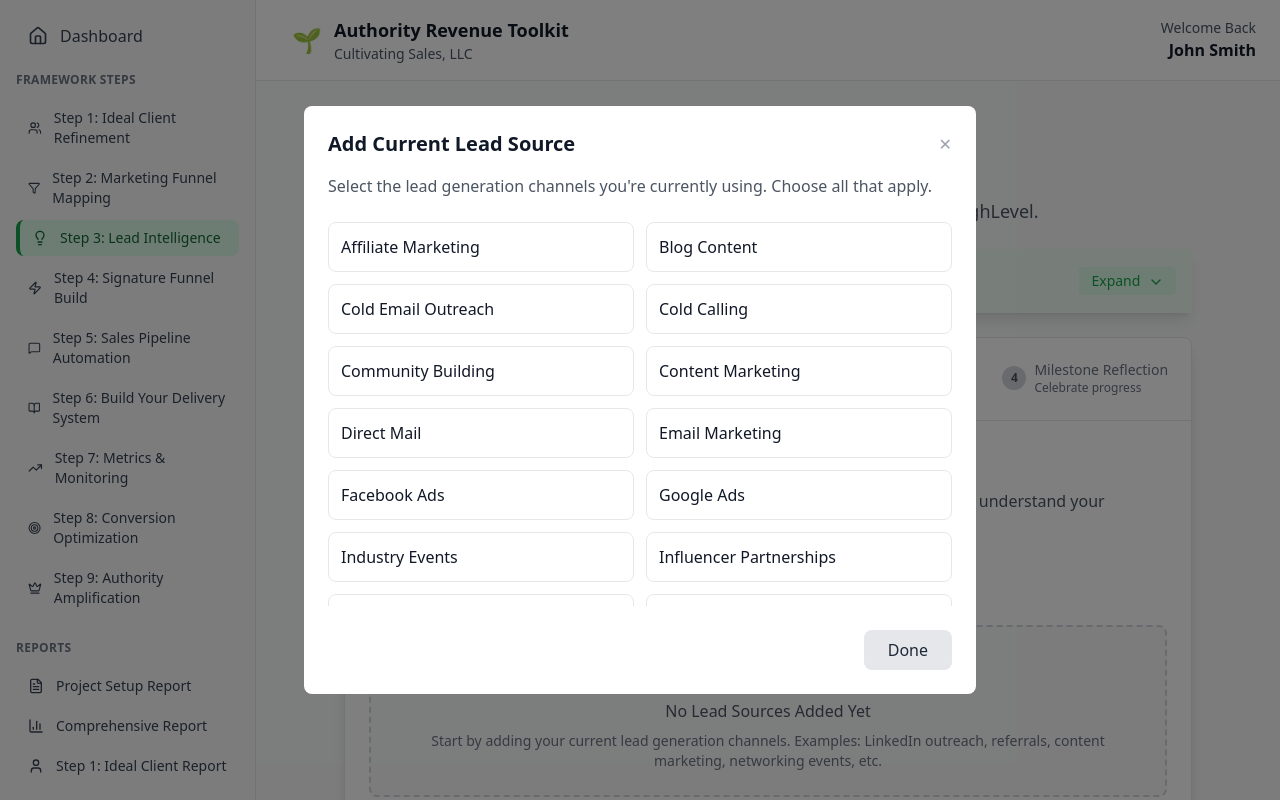
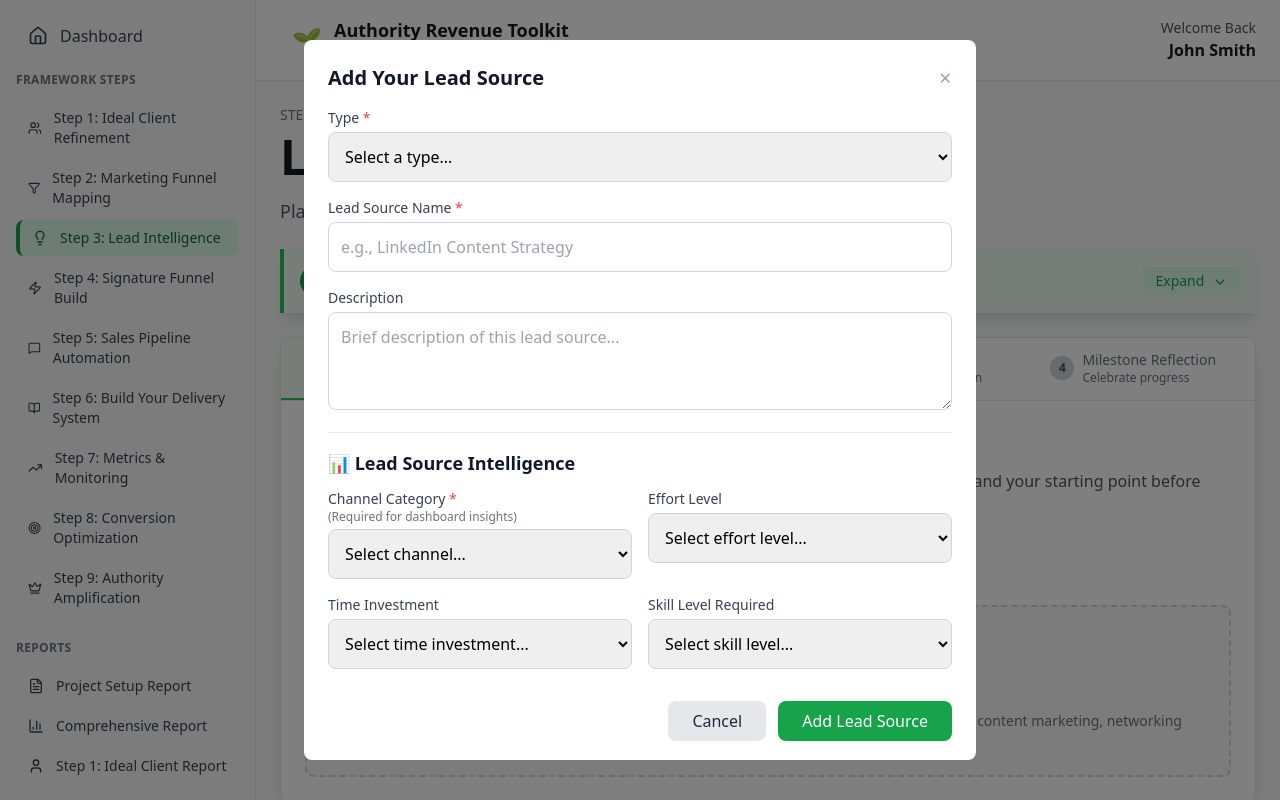
Before and after one commit to mblairghl/csp-tare-project-backup, a React (Vite) app: page /step/3 in a window 1280 px wide. Both pictures are taken after a click on the button "+ Add Current Lead Source". Built offline with nearby package versions, Linux system fonts and the light colour scheme.

Commit message:
Add files via upload

```diff
--- a/src/components/Step3.jsx
+++ b/src/components/Step3.jsx
@@ -188,7 +188,7 @@ const Step3 = () => {
 
   return (
     <div className="min-h-screen bg-gray-50">
-      <div className="max-w-4xl mx-auto p-6">
+      <div className="max-w-6xl mx-auto p-6">
         {/* Component 1: Step Progress Indicator */}
         <div className="text-sm text-gray-500 mb-2">
           STEP 3 OF 9
@@ -551,10 +551,10 @@ const Step3 = () => {
         {/* Add Lead Source Modal */}
         {showAddLeadSourceModal && (
           <div className="fixed inset-0 bg-black bg-opacity-50 flex items-center justify-center z-50 p-4">
-            <div className="bg-white rounded-lg max-w-2xl w-full max-h-[80vh] overflow-y-auto">
+            <div className="bg-white rounded-lg max-w-2xl w-full max-h-[90vh] overflow-y-auto">
               <div className="p-6">
                 <div className="flex justify-between items-center mb-4">
-                  <h3 className="text-xl font-semibold text-gray-900">Add Current Lead Source</h3>
+                  <h3 className="text-xl font-semibold text-gray-900">Add Your Lead Source</h3>
                   <button
                     onClick={() => setShowAddLeadSourceModal(false)}
                     className="text-gray-400 hover:text-gray-600"
@@ -563,42 +563,141 @@ const Step3 = () => {
                   </button>
                 </div>
 
-                <p className="text-gray-600 mb-6">
-                  Select the lead generation channels you're currently using. Choose all that apply.
-                </p>
+                <form className="space-y-4">
+                  {/* Type Dropdown */}
+                  <div>
+                    <label className="block text-sm font-medium text-gray-700 mb-1">
+                      Type <span className="text-red-500">*</span>
+                    </label>
+                    <select className="w-full p-3 border border-gray-300 rounded-lg focus:ring-2 focus:ring-blue-500 focus:border-blue-500">
+                      <option value="">Select a type...</option>
+                      <option value="Social Media">Social Media</option>
+                      <option value="Content Marketing">Content Marketing</option>
+                      <option value="Email Marketing">Email Marketing</option>
+                      <option value="Paid Advertising">Paid Advertising</option>
+                      <option value="SEO/Organic Search">SEO/Organic Search</option>
+                      <option value="Referrals">Referrals</option>
+                      <option value="Networking">Networking</option>
+                      <option value="Speaking">Speaking</option>
+                      <option value="Partnerships">Partnerships</option>
+                      <option value="Direct Mail">Direct Mail</option>
+                      <option value="Cold Outreach">Cold Outreach</option>
+                      <option value="Webinars">Webinars</option>
+                      <option value="Podcasts">Podcasts</option>
+                      <option value="Trade Shows">Trade Shows</option>
+                      <option value="Other">Other</option>
+                    </select>
+                  </div>
 
-                <div className="grid grid-cols-1 sm:grid-cols-2 gap-3 max-h-96 overflow-y-auto">
-                  {leadSourceOptions.map((source) => (
+                  {/* Lead Source Name */}
+                  <div>
+                    <label className="block text-sm font-medium text-gray-700 mb-1">
+                      Lead Source Name <span className="text-red-500">*</span>
+                    </label>
+                    <input
+                      type="text"
+                      placeholder="e.g., LinkedIn Content Strategy"
+                      className="w-full p-3 border border-gray-300 rounded-lg focus:ring-2 focus:ring-blue-500 focus:border-blue-500"
+                    />
+                  </div>
+
+                  {/* Description */}
+                  <div>
+                    <label className="block text-sm font-medium text-gray-700 mb-1">
+                      Description
+                    </label>
+                    <textarea
+                      placeholder="Brief description of this lead source..."
+                      rows="3"
+                      className="w-full p-3 border border-gray-300 rounded-lg focus:ring-2 focus:ring-blue-500 focus:border-blue-500"
+                    ></textarea>
+                  </div>
+
+                  {/* Lead Source Intelligence Section */}
+                  <div className="border-t pt-4">
+                    <h4 className="text-lg font-semibold text-gray-900 mb-3">
+                      📊 Lead Source Intelligence
+                    </h4>
+
+                    <div className="grid grid-cols-1 md:grid-cols-2 gap-4">
+                      {/* Channel Category */}
+                      <div>
+                        <label className="block text-sm font-medium text-gray-700 mb-1">
+                          Channel Category <span className="text-red-500">*</span>
+                          <span className="text-xs text-gray-500 block">(Required for dashboard insights)</span>
+                        </label>
+                        <select className="w-full p-3 border border-gray-300 rounded-lg focus:ring-2 focus:ring-blue-500 focus:border-blue-500">
+                          <option value="">Select channel...</option>
+                          <option value="Organic">Organic (SEO, Content, Social)</option>
+                          <option value="Paid">Paid (Ads, Sponsored Content)</option>
+                          <option value="Referral">Referral (Partners, Word-of-mouth)</option>
+                          <option value="Direct">Direct (Website, Email List)</option>
+                        </select>
+                      </div>
+
+                      {/* Effort Level */}
+                      <div>
+                        <label className="block text-sm font-medium text-gray-700 mb-1">
+                          Effort Level
+                        </label>
+                        <select className="w-full p-3 border border-gray-300 rounded-lg focus:ring-2 focus:ring-blue-500 focus:border-blue-500">
+                          <option value="">Select effort level...</option>
+                          <option value="High-touch">High-touch (Personal outreach)</option>
+                          <option value="Low-touch">Low-touch (Some interaction)</option>
+                          <option value="Automated">Automated (Set and forget)</option>
+                        </select>
+                      </div>
+
+                      {/* Time Investment */}
+                      <div>
+                        <label className="block text-sm font-medium text-gray-700 mb-1">
+                          Time Investment
+                        </label>
+                        <select className="w-full p-3 border border-gray-300 rounded-lg focus:ring-2 focus:ring-blue-500 focus:border-blue-500">
+                          <option value="">Select time investment...</option>
+                          <option value="Daily">Daily (Requires daily attention)</option>
+                          <option value="Weekly">Weekly (Weekly maintenance)</option>
+                          <option value="One-time">One-time setup (Minimal ongoing)</option>
+                        </select>
+                      </div>
+
+                      {/* Skill Level Required */}
+                      <div>
+                        <label className="block text-sm font-medium text-gray-700 mb-1">
+                          Skill Level Required
+                        </label>
+                        <select className="w-full p-3 border border-gray-300 rounded-lg focus:ring-2 focus:ring-blue-500 focus:border-blue-500">
+                          <option value="">Select skill level...</option>
+                          <option value="Beginner">Beginner (Easy to start)</option>
+                          <option value="Intermediate">Intermediate (Some experience needed)</option>
+                          <option value="Expert">Expert (Advanced skills required)</option>
+                        </select>
+                      </div>
+                    </div>
+                  </div>
+
+                  {/* Action Buttons */}
+                  <div className="flex justify-end gap-3 pt-4">
                     <button
-                      key={source}
-                      onClick={() => handleAddCurrentLeadSource(source)}
-                      className="text-left p-3 border border-gray-200 rounded-lg hover:border-gray-300 hover:bg-gray-50 transition-colors"
-                      disabled={currentLeadSources.some(existing => existing.name === source)}
+                      type="button"
+                      onClick={() => setShowAddLeadSourceModal(false)}
+                      className="px-6 py-2 bg-gray-200 text-gray-800 rounded-lg hover:bg-gray-300 transition-colors"
                     >
-                      <div className="flex justify-between items-center">
-                        <span className={`font-medium ${
-                          currentLeadSources.some(existing => existing.name === source)
-                            ? 'text-gray-400'
-                            : 'text-gray-900'
-                        }`}>
-                          {source}
-                        </span>
-                        {currentLeadSources.some(existing => existing.name === source) && (
-                          <span className="text-green-600 text-sm">✓ Added</span>
-                        )}
-                      </div>
+                      Cancel
                     </button>
-                  ))}
-                </div>
-
-                <div className="mt-6 flex justify-end">
-                  <button
-                    onClick={() => setShowAddLeadSourceModal(false)}
-                    className="px-6 py-2 bg-gray-200 text-gray-800 rounded-lg hover:bg-gray-300 transition-colors"
-                  >
-                    Done
-                  </button>
-                </div>
+                    <button
+                      type="button"
+                      onClick={() => {
+                        // Handle form submission here
+                        alert('Lead source form submission coming soon!');
+                        setShowAddLeadSourceModal(false);
+                      }}
+                      className="px-6 py-2 bg-green-600 text-white rounded-lg hover:bg-green-700 transition-colors"
+                    >
+                      Add Lead Source
+                    </button>
+                  </div>
+                </form>
               </div>
             </div>
           </div>
```
